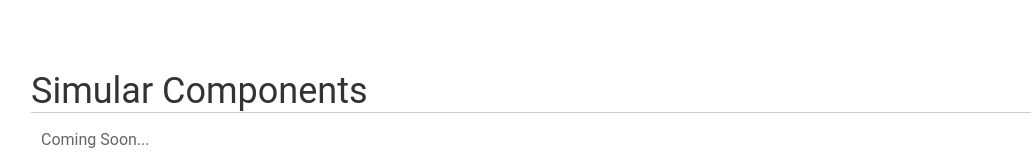
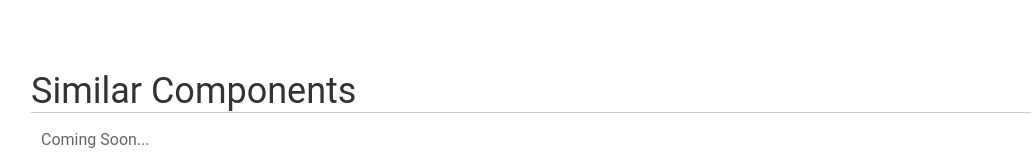
Before and after one commit to Grahamcr/kiwi, a plain HTML site: page StyleGuide/Navigation.html in a window 1280 px wide. Shown: the part 3797-3959 px from the top of the page, without its empty margins (109-1143 px from the left). Drawn offline with Linux system fonts and the light colour scheme.

Commit message:
spelling error

```diff
--- a/StyleGuide/Navigation.html
+++ b/StyleGuide/Navigation.html
@@ -134,7 +134,7 @@
     </div>
   </div>
 
-  <h3 class="vmox tm-100 bm-0 clear">Simular Components</h3>
+  <h3 class="vmox tm-100 bm-0 clear">Similar Components</h3>
   <hr class="vMOX tm-0"/>
    <p class="light-content larger lm-10 vmox">Coming Soon...  </p>
 
```
